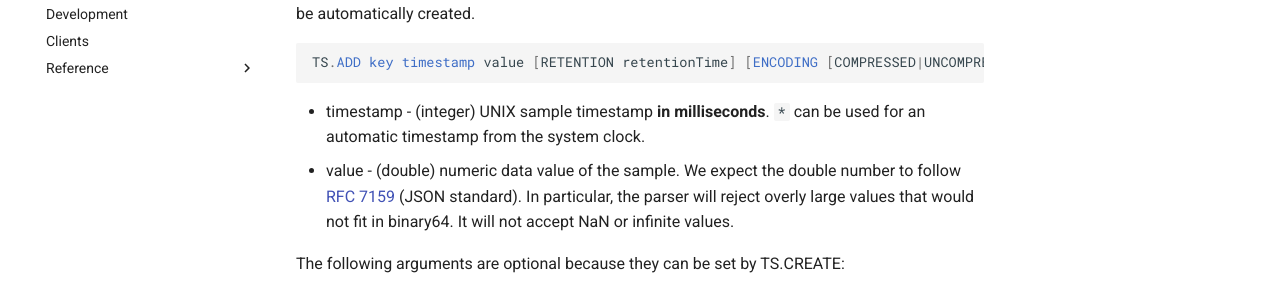
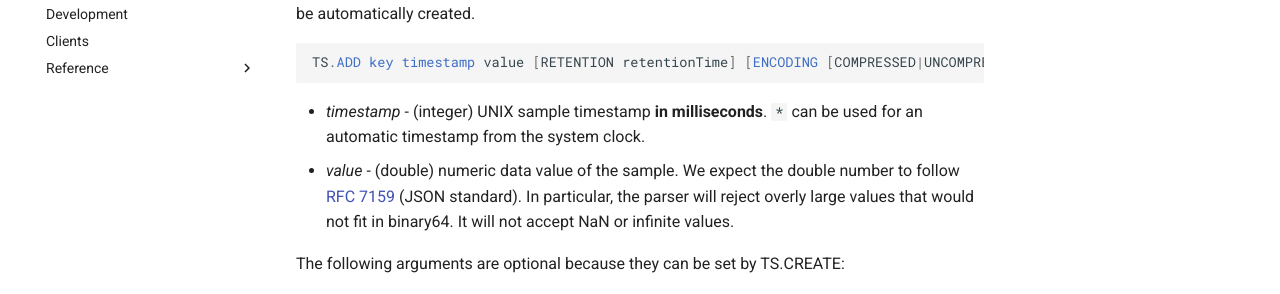
Before and after one commit to RedisTimeSeries/RedisTimeSeries, an MkDocs documentation site: the page built from docs/commands/ts.add.md, in a window 1280 px wide and 900 px high. Shown: the part 250-544 px from the top of the window. Built offline with MkDocs 1.6.1 and Material for MkDocs 9.7.7, drawn with Linux system fonts in a browser that asks for light colours; comment, search, counter and statistics services are not loaded.

Commit message:
Update ts.add.md

````diff
--- a/docs/commands/ts.add.md
+++ b/docs/commands/ts.add.md
@@ -6,8 +6,8 @@ Append a new sample to the series. If the series has not been created yet with `
 TS.ADD key timestamp value [RETENTION retentionTime] [ENCODING [COMPRESSED|UNCOMPRESSED]] [CHUNK_SIZE size] [ON_DUPLICATE policy] [LABELS {label value}...]
 ```
 
-* timestamp - (integer) UNIX sample timestamp **in milliseconds**. `*` can be used for an automatic timestamp from the system clock.
-* value - (double) numeric data value of the sample. We expect the double number to follow [RFC 7159](https://tools.ietf.org/html/rfc7159) (JSON standard). In particular, the parser will reject overly large values that would not fit in binary64. It will not accept NaN or infinite values.
+* _timestamp_ - (integer) UNIX sample timestamp **in milliseconds**. `*` can be used for an automatic timestamp from the system clock.
+* _value_ - (double) numeric data value of the sample. We expect the double number to follow [RFC 7159](https://tools.ietf.org/html/rfc7159) (JSON standard). In particular, the parser will reject overly large values that would not fit in binary64. It will not accept NaN or infinite values.
 
 The following arguments are optional because they can be set by TS.CREATE:
 
````
